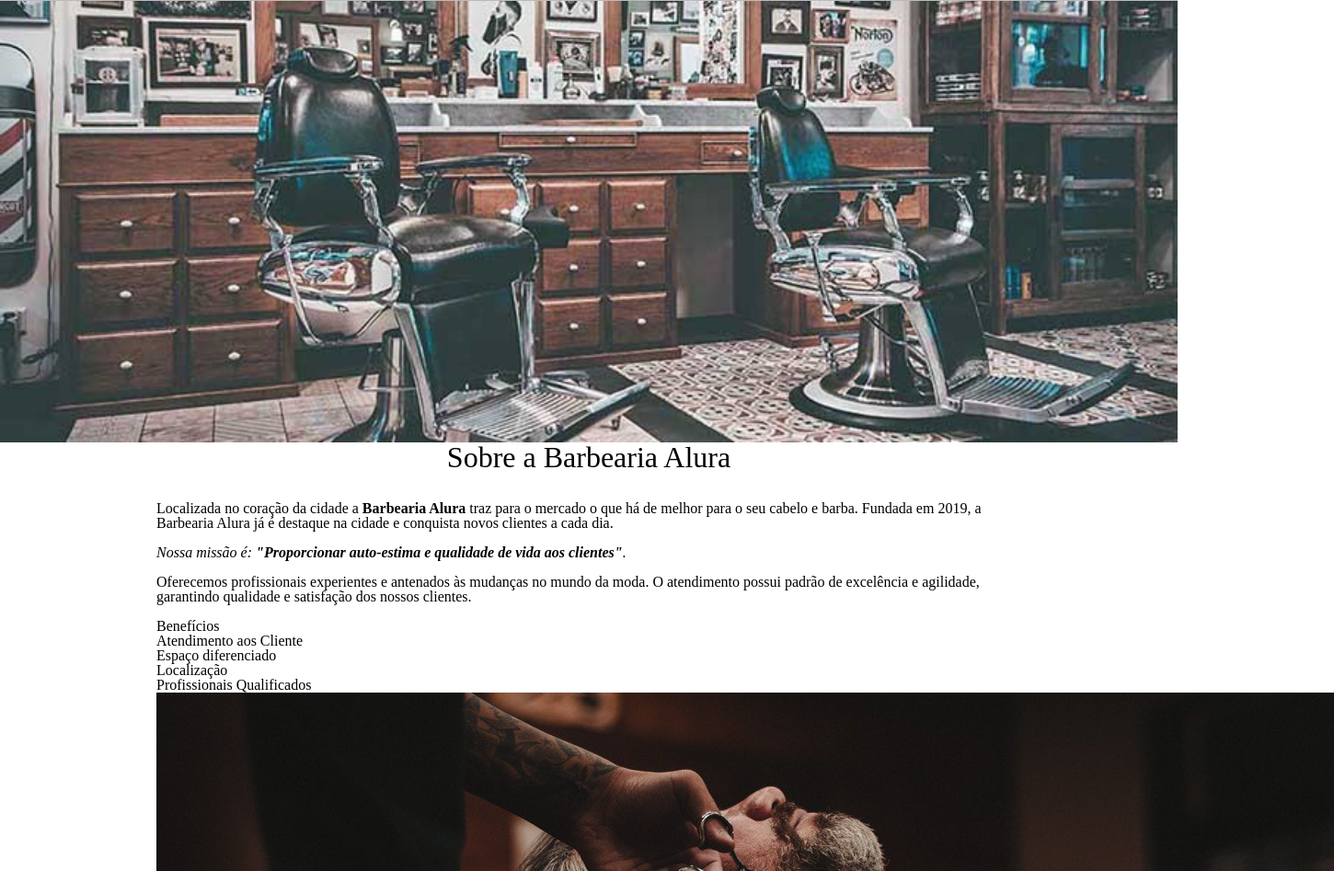
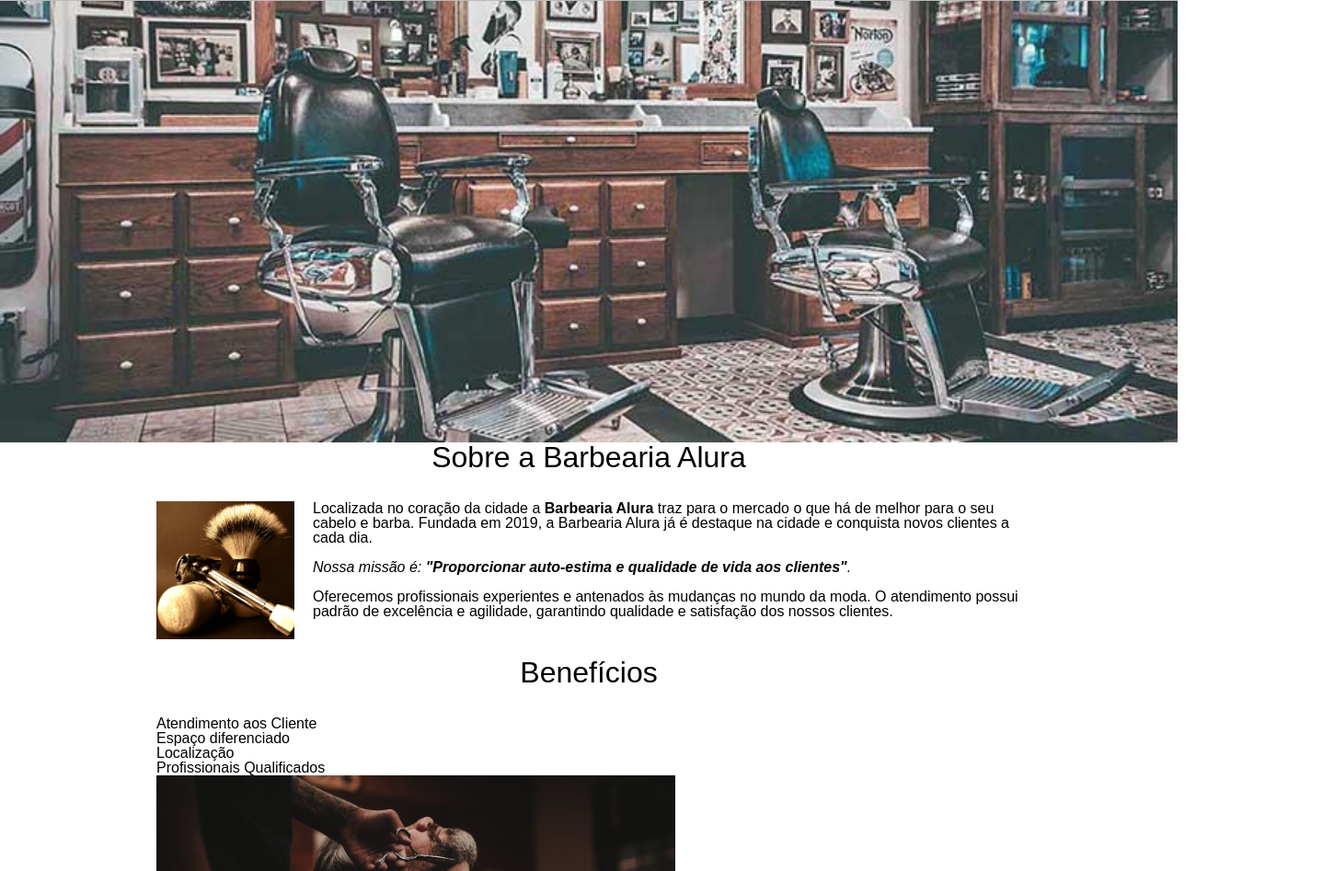
Before and after one commit to M1113R/Barbearia-Alura, a plain HTML site: page index.html in a window 1280 px wide. Shown: the part 289-1236 px from the top of the page at 92% size, 1450 px wide, since content can reach past the window. Drawn offline with Linux system fonts and the light colour scheme.

Commit message:
fonts externas

```diff
--- a/index.html
+++ b/index.html
@@ -5,6 +5,7 @@
     <meta name="viewport" content="width=device-width, initial-scale=1.0">
     <link rel="stylesheet" href="/styles/reset.css">
     <link rel="stylesheet" href="styles/style.css">
+    <link rel="stylesheet" href="https://fonts.googleapis.com/css?family-Montserrat&display=swap">
 
     <title>Barbearia Alura</title>
 
@@ -27,6 +28,8 @@
         <section class="principal">
             <h2 class="titulo-principal">Sobre a Barbearia Alura</h2>
 
+            <img src="/img/utensilios.jpg" alt="Utensilios" class="Utensilios de um barbeiro.">
+
             <p>Localizada no coração da cidade a <strong>Barbearia Alura</strong> traz para o mercado o que há de melhor para o seu cabelo e barba. Fundada em 2019, a Barbearia Alura já é destaque na cidade e conquista novos clientes a cada dia.</p>
 
             <p id="missao"><em>Nossa missão é: <strong>"Proporcionar auto-estima e qualidade de vida aos clientes"</strong>.</em></p>
@@ -35,7 +38,7 @@
         </section>
 
         <section class="beneficios">
-            <h3 class="titulo-centralizado">Benefícios</h3>
+            <h3 class="titulo-principal">Benefícios</h3>
 
             <ul>
                 <li class="itens">Atendimento aos Cliente</li>
--- a/styles/style.css
+++ b/styles/style.css
@@ -1,3 +1,7 @@
+body {
+    font-family: 'Montserrat', sans-serif;
+}
+
 header {
     background-color: #BBBBBB;
     padding: 20px 0;
@@ -159,6 +163,7 @@ td, th {
     text-align: center;
     font-size: 2em;
     margin: 0 0 1em;
+    clear: left;
 }
 
 .principal p {
@@ -172,3 +177,13 @@ td, th {
 .principal em {
     font-style: italic;
 }
+
+.utensilios {
+    width: 150px;
+    float: left;
+    margin: 0 20px 20px 0;
+}
+
+.imagembeneficios {
+    width: 60%;
+}
```
Also changed, not shown: img/utensilios.jpg (added).
